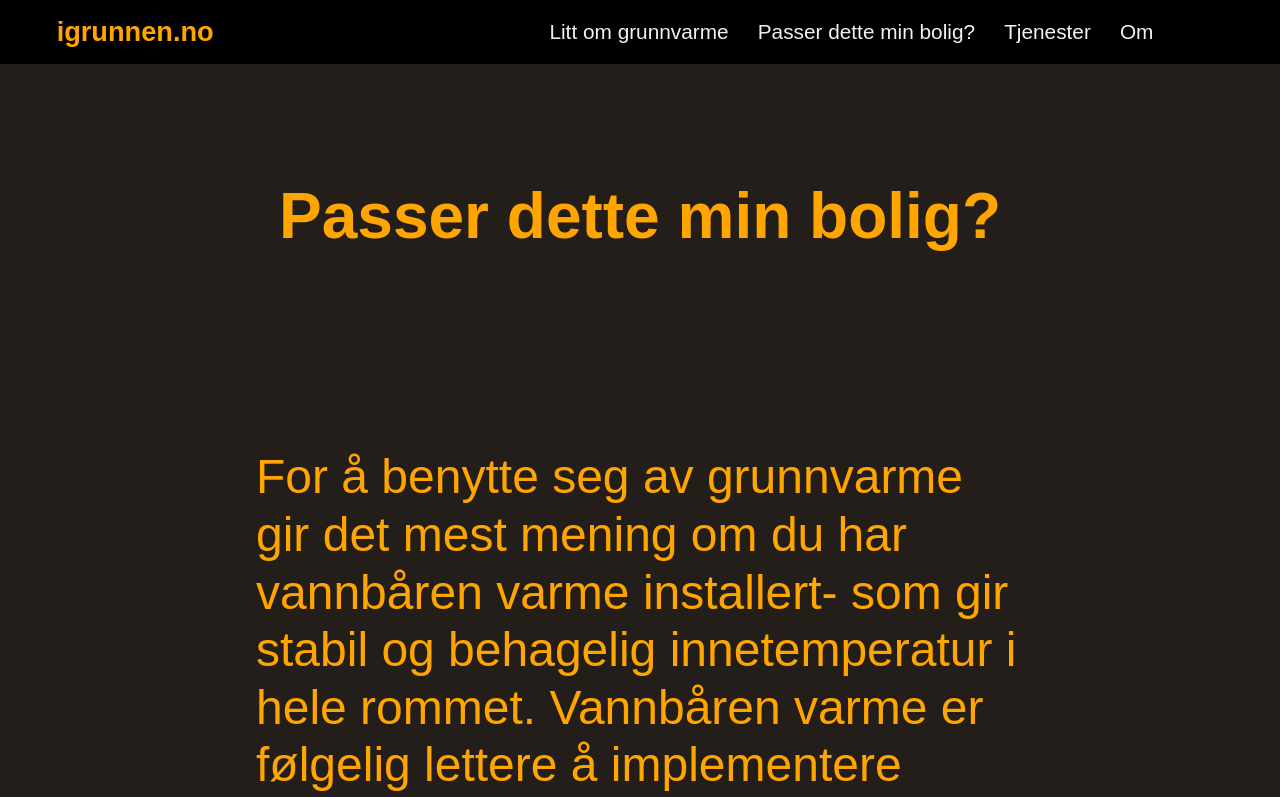
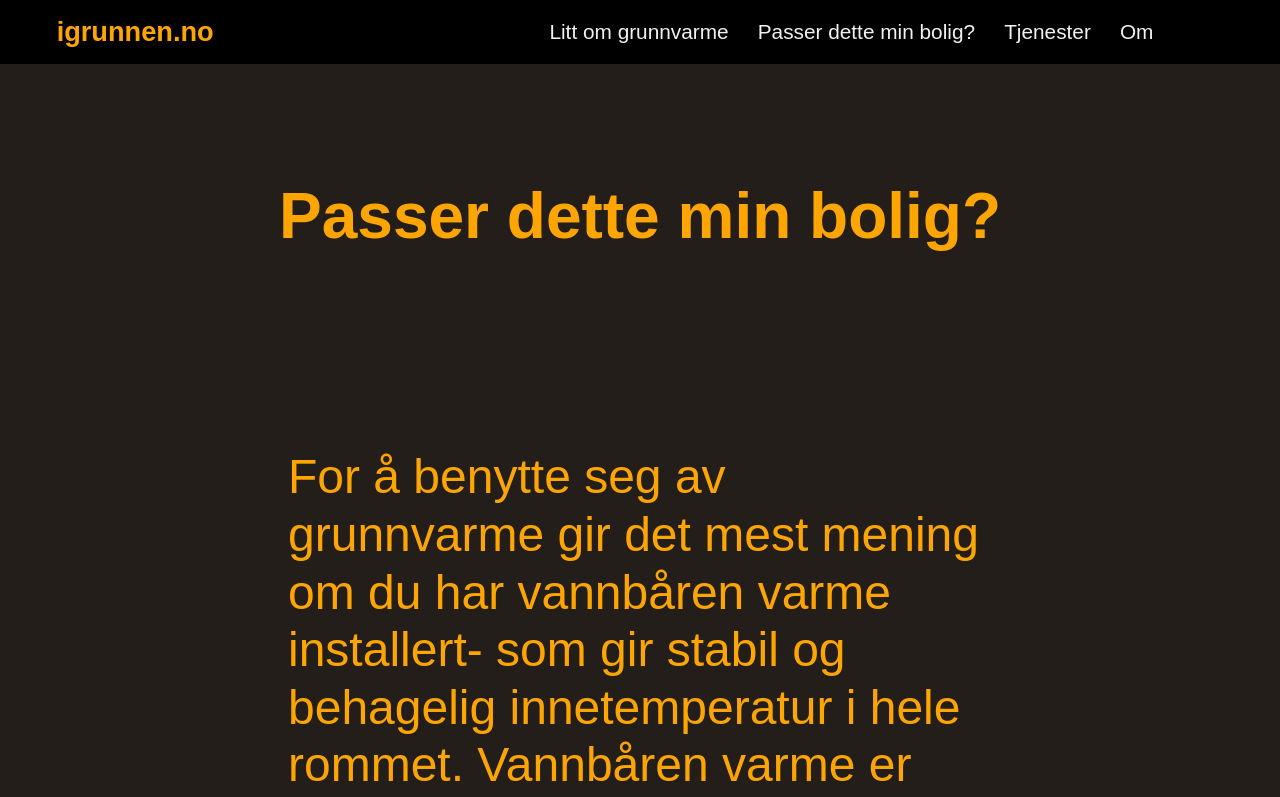
Before and after one commit to joar1/igrunn, a React (Create React App) app: page /tilgjenglig in a window 1280 px wide. Shown: the top 797 px of the page. Built offline with nearby package versions, Linux system fonts and the light colour scheme.

Commit message:
availabilty

```diff
--- a/src/pages/Availability.jsx
+++ b/src/pages/Availability.jsx
@@ -47,7 +47,6 @@ export default Availability;
 
 const AvailabilityContainer = styled.div`
 	margin: 0 auto;
-	width: 100%;
 	background: #231e1a;
 	color: white;
 `;
@@ -66,7 +65,7 @@ const StyledParagraph = styled.p`
 	font-size: 3em;
 	line-height: 1.2;
 	padding: 2em;
-	width: 75%;
+	width: 70%;
 	color: orange;
 `;
 
```
Also changed, not shown: 7 other files (tests, documents, lock files or other folders).
